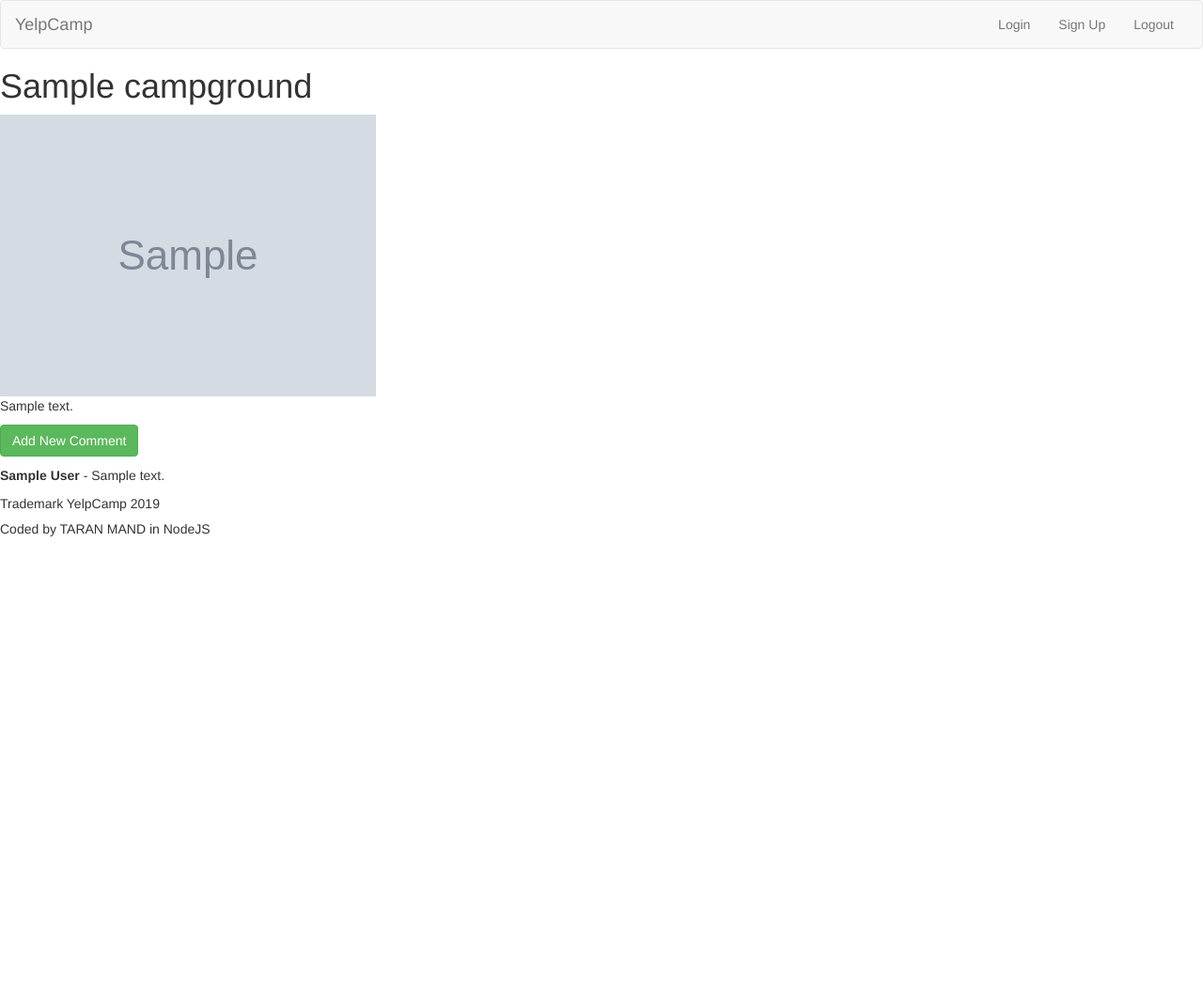
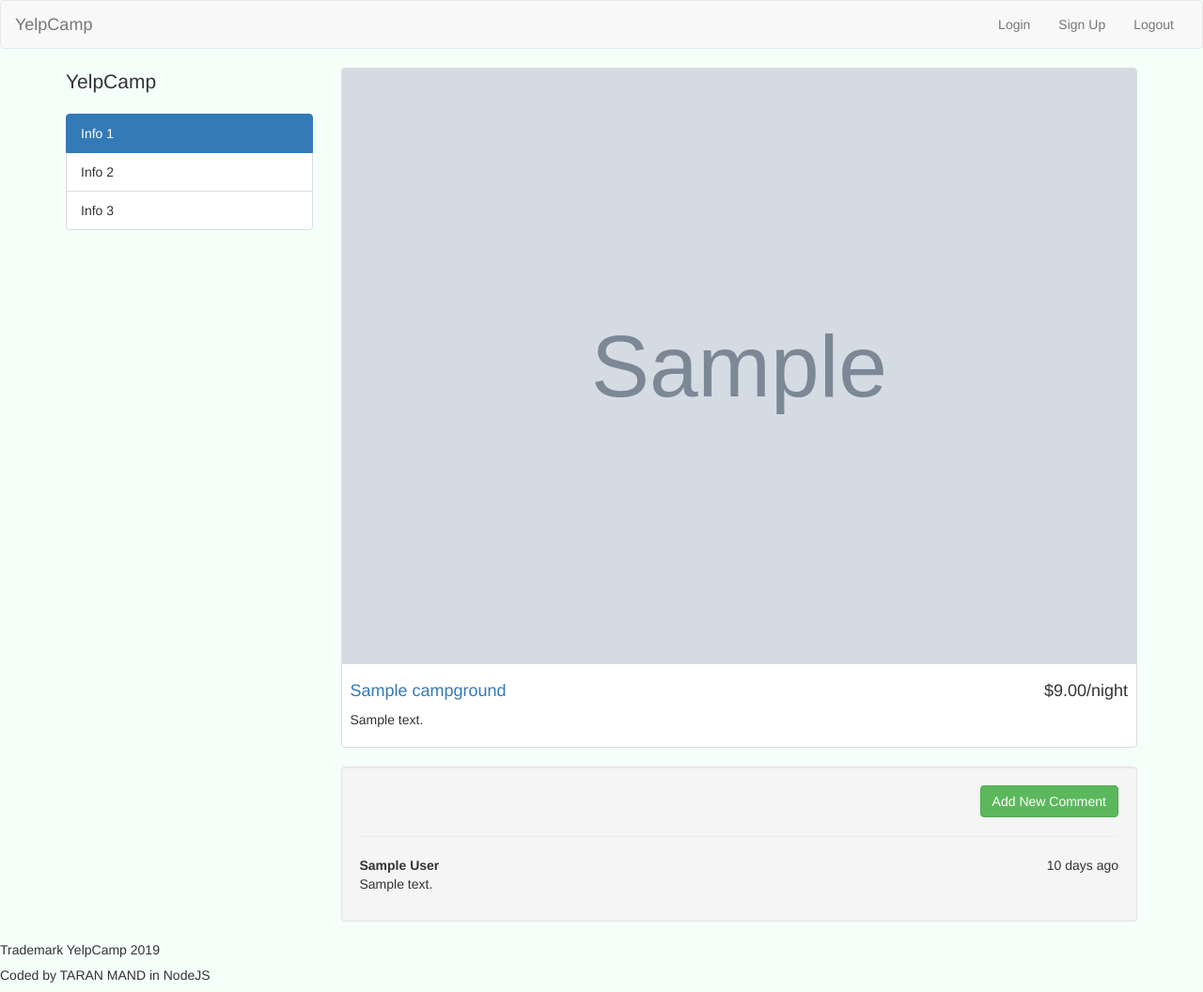
Before and after one commit to Taz27/yelpcamp, a Node server app: page /campgrounds/600000000000000000000001 in a window 1280 px wide. Shown: the whole page at 94% size. Before the commit the page ends 571 px from the top, so only its background shows below. Run offline with Node 20, Linux system fonts and the light colour scheme; tables that the repository leaves empty hold one stand-in row (values such as "Sample post"); grey boxes marked "Sample" are stand-in pictures; some libraries are stand-ins or nearby versions.

Commit message:
v5 Added Styles to CG show page

```diff
--- a/app.js
+++ b/app.js
@@ -14,8 +14,8 @@ mongoose.connect("mongodb://localhost/yelp_camp_v3", {
 	useFindAndModify: false
 });
 
-app.use(express.static("public"));
-//app.use(express.static(path.join(__dirname, "public")));
+// app.use(express.static("public"));
+app.use(express.static(path.join(__dirname, "public")));
 app.use(bodyParser.urlencoded({extended: true}));
 app.set("view engine", "ejs");
 
--- /dev/null
+++ b/public/stylesheets/app.css
@@ -0,0 +1,21 @@
+body {
+	background: mintcream;
+}
+
+.thumbnail img {
+	width: 100%;
+}
+
+#showPgThumbnail {
+	padding: 0;
+}
+
+#formdiv {
+	width: 30%;
+	margin: 25px auto;
+}
+
+.gridfix {
+	display: flex;
+	flex-wrap: wrap;
+}
--- a/views/campgrounds/show.ejs
+++ b/views/campgrounds/show.ejs
@@ -1,18 +1,44 @@
 <%- include("../partials/header") %>
 
-<h1><%= campground.name %></h1>
-
-<img src="<%= campground.image %>">
-
-<p><%= campground.description %></p>
-
-<a id="addcommentbtn" class="btn btn-success" href="/campgrounds/<%= campground._id %>/comments/new">Add New Comment</a>
-
-<% for (let comment of campground.comments) { %>
-		<p>
-			<strong><%= comment.author %></strong> - <%= comment.text %>
-		</p>
-<% } %>
+<div class="container">
+    <div class="row">
+        <div class="col-md-3">
+            <p class="lead">YelpCamp</p>
+            <div class="list-group">
+                <li class="list-group-item active">Info 1</li>
+                <li class="list-group-item">Info 2</li>
+                <li class="list-group-item">Info 3</li>
+            </div>
+        </div>
+        <div class="col-md-9">
+            <div class="thumbnail" id="showPgThumbnail">
+                <img class="img-responsive" src="<%= campground.image %>">
+                <div class="caption">
+                    <h4 class="pull-right">$9.00/night</h4>
+                    <h4><a><%=campground.name%></a></h4>
+                    <p><%= campground.description %></p>
+                </div>
+            </div>
+            <div class="well">
+                <div class="text-right">
+                    <a class="btn btn-success" href="/campgrounds/<%= campground._id %>/comments/new">Add New Comment</a>
+                </div>
+                <hr>
+                <% campground.comments.forEach(function(comment){ %>
+                    <div class="row">
+                        <div class="col-md-12">
+                            <strong><%= comment.author %></strong>
+                            <span class="pull-right">10 days ago</span>
+                            <p>
+                                <%= comment.text %>
+                            </p>
+                        </div>
+                    </div>
+                <% }) %>
+            </div>
+        </div>
+    </div>
+</div>
 
 
 <%- include("../partials/footer") %>
--- a/views/partials/header.ejs
+++ b/views/partials/header.ejs
@@ -5,7 +5,7 @@
     <meta name="viewport" content="width=device-width, initial-scale=1.0">
     <title>YelpCamp</title>
 	<link rel="stylesheet" href="https://maxcdn.bootstrapcdn.com/bootstrap/3.3.7/css/bootstrap.min.css" integrity="sha384-BVYiiSIFeK1dGmJRAkycuHAHRg32OmUcww7on3RYdg4Va+PmSTsz/K68vbdEjh4u" crossorigin="anonymous">
-	<link rel="stylesheet" type="text/css" href="/css/app.css">
+	<link rel="stylesheet" type="text/css" href="/stylesheets/app.css">
 </head>
 <body>
   <nav class="navbar navbar-default">
```
Also changed, not shown: public/css/app.css (deleted).
